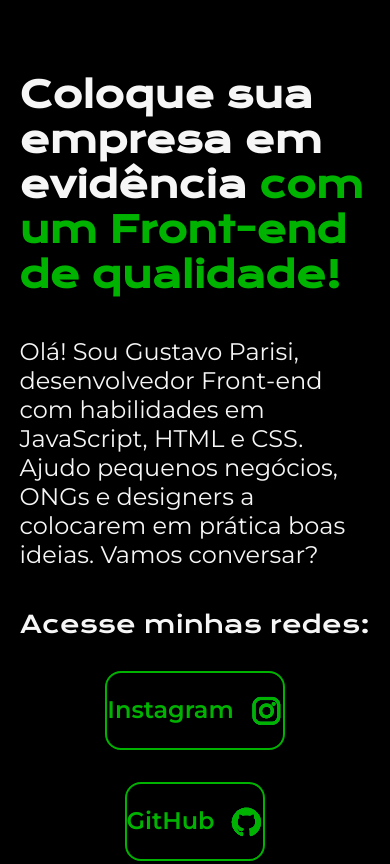
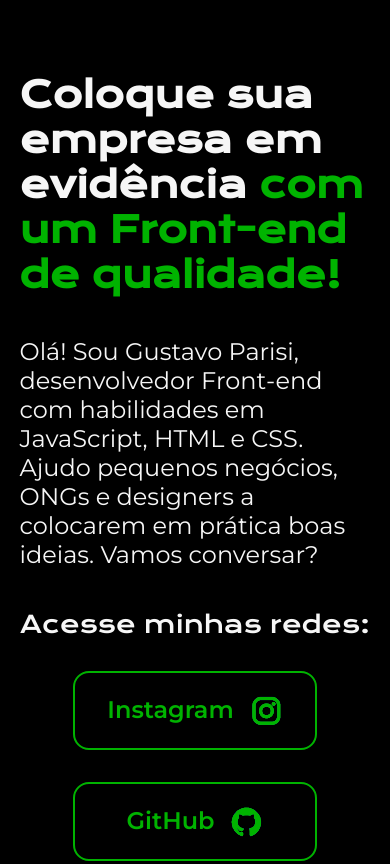
Before and after one commit to gustavonrails/portifolio, a plain HTML site: page index.html in a window 390 px wide. Shown: the part 341-1205 px from the top of the page. Drawn offline with nearby package versions, Linux system fonts and the light colour scheme.

Commit message:
Update styles.css

```diff
--- a/Styles/styles.css
+++ b/Styles/styles.css
@@ -130,6 +130,8 @@ body {
     }
     .apresentacao__conteudo{
         width: auto;
+    .aprentacao__links_navegacao{
+    width:240px;
     }
 
 }
```
